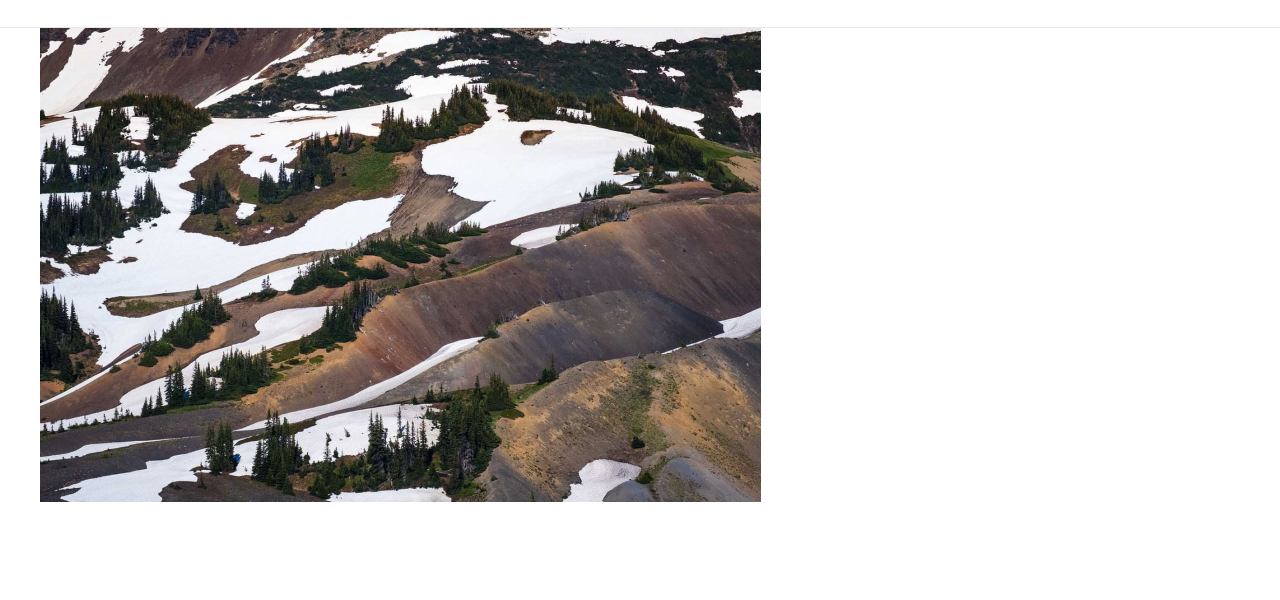
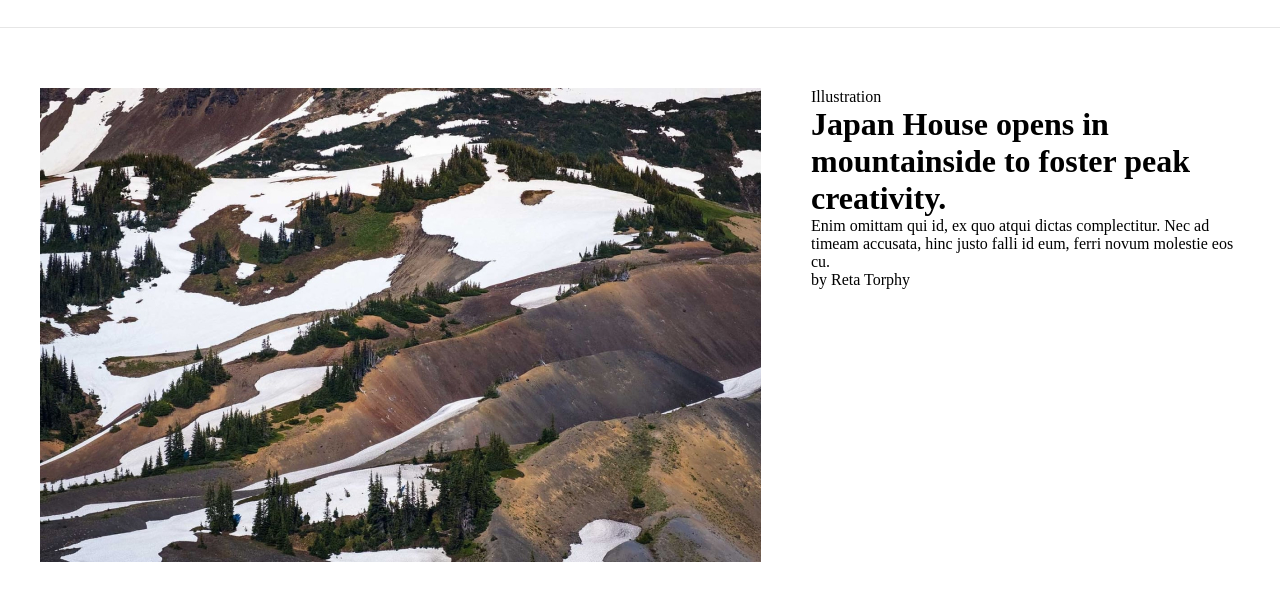
Before and after one commit to oleksmel/microgreens2023, a plain HTML site: page index.html in a window 1280 px wide. Shown: the part 54-654 px from the top of the page. Drawn offline with nearby package versions, Linux system fonts and the light colour scheme; a web font is replaced by a local one.

Commit message:
added banner_block

```diff
--- a/index.html
+++ b/index.html
@@ -36,6 +36,12 @@
                     <div class="banner_img">
                         <img src="./images/banner.jpg" alt="banner">
                     </div>
+                    <div class="banner_content">
+                        <div class="illustration">Illustration</div>
+                        <h1 class="main_title">Japan House opens in mountainside to foster peak creativity.</h1>
+                        <p class="banner_text">Enim omittam qui id, ex quo atqui dictas complectitur. Nec ad timeam accusata, hinc justo falli id eum, ferri novum molestie eos cu.</p>
+                        <div class="author">by Reta Torphy</div>
+                    </div>
                 </div>
             </div>
         </main>
--- a/styles.css
+++ b/styles.css
@@ -19,6 +19,7 @@
 
 .header {
     border-bottom: 1px solid #E6E6E6;
+    margin-bottom: 60px;
 }
 
 .header__wrapper {
@@ -44,3 +45,8 @@
     font-weight: 400;
     color: #000000;
 }
+
+.banner_block {
+    display: flex;
+    gap: 50px;
+}
```
